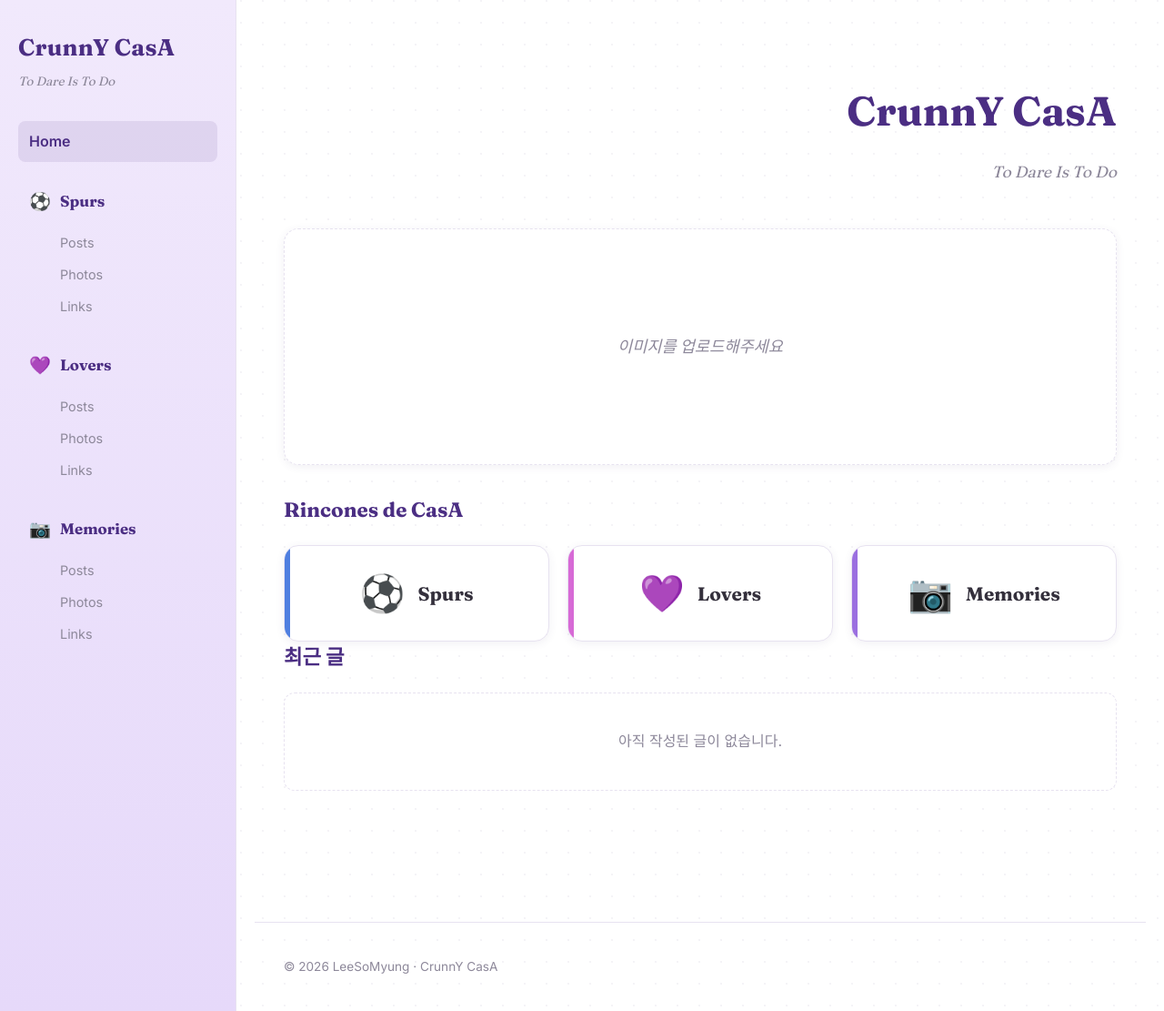
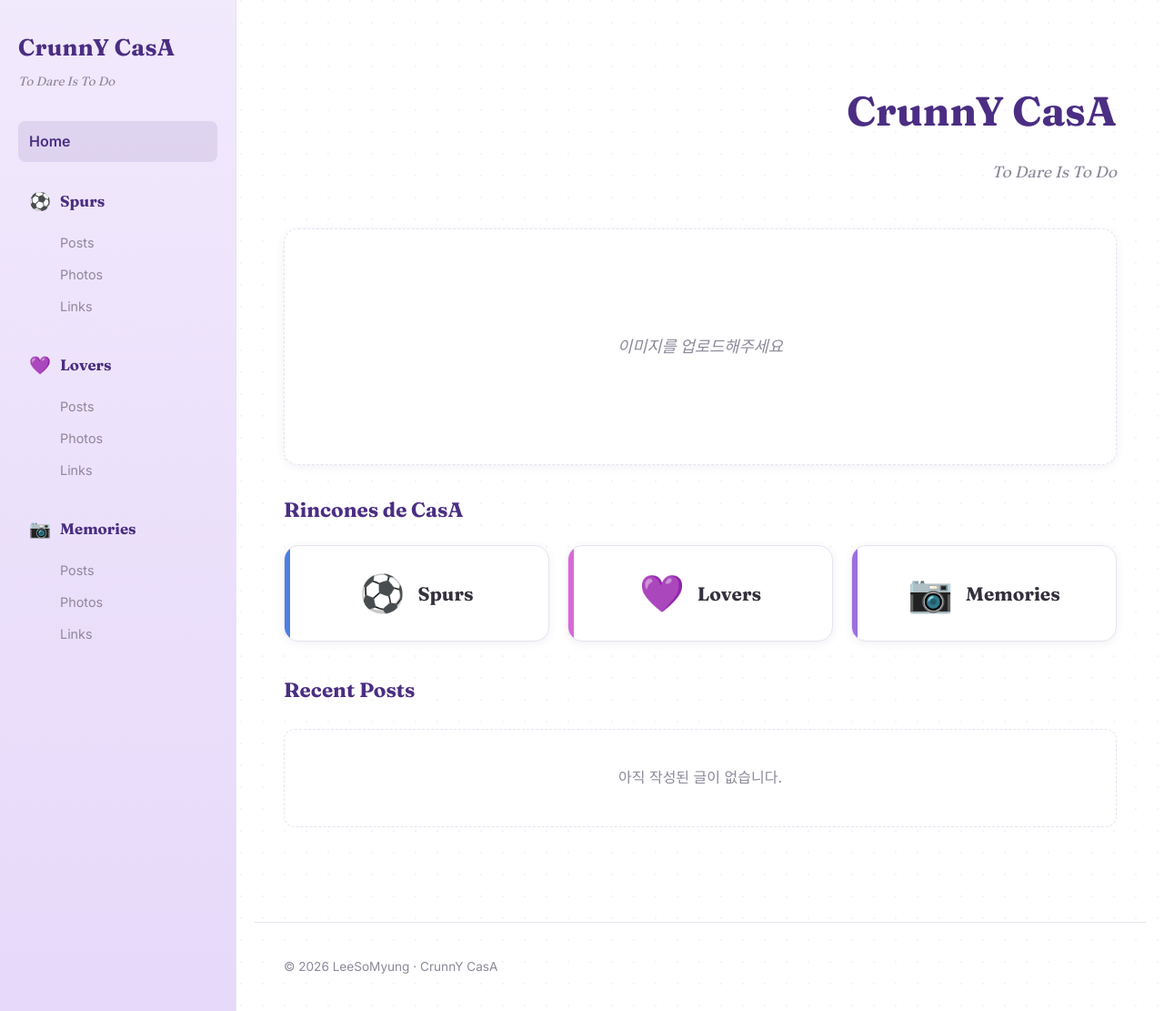
Before and after one commit to LeeSoMyung/My_archieve, a Jekyll site: the page built from index.md, in a window 1280 px wide and 1111 px high. Shown: the whole window at 91% size. Built offline with Jekyll 4.4.1, drawn with Linux system fonts in a browser that asks for light colours.

Commit message:
Translate recent posts heading to English and fix its spacing

```diff
--- a/assets/css/style.css
+++ b/assets/css/style.css
@@ -252,6 +252,10 @@ h1, h2, h3 {
   color: var(--color-title);
   text-align: left;
   margin: 0 0 20px;
+}
+
+.home-section-title--recent {
+  margin: 36px 0 24px;
 }
 
 .home-banner {
--- a/index.md
+++ b/index.md
@@ -47,7 +47,7 @@ permalink: /
     </a>
   </div>
 
-  <h2 class="home-section-title">최근 글</h2>
+  <h2 class="home-section-title home-section-title--recent">Recent Posts</h2>
 
   {% assign recent_posts = site.posts | slice: 0, 5 %}
   {% if recent_posts.size > 0 %}
```
